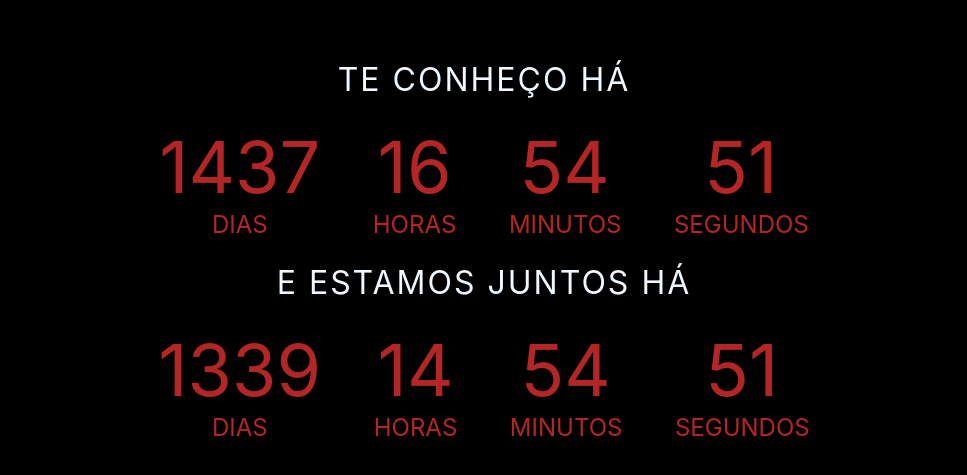
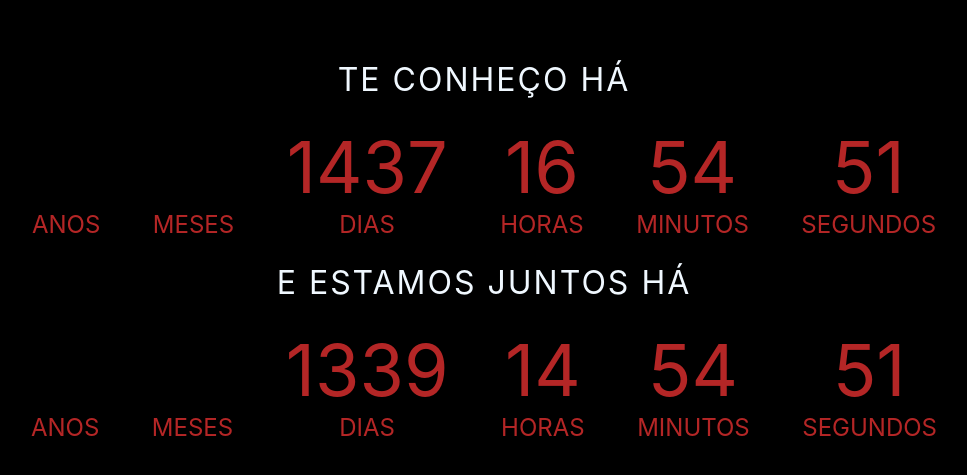
Before and after one commit to douglassouzag/ndayswithyou, a plain HTML site: page index.html in a window 1280 px wide. Shown: the part 137-612 px from the top of the page, without its empty margins (156-1123 px from the left). Drawn offline with Linux system fonts and the light colour scheme.

Commit message:
Update index.html

```diff
--- a/index.html
+++ b/index.html
@@ -12,6 +12,8 @@
             <h1 id="headline">Te conheço há</h1>
             <div class="days_meet" id="countdown">
                 <ul>
+                    <li><span id="years_meet"></span>anos</li>
+                    <li><span id="months_meet"></span>meses</li>
                     <li><span id="days_meet"></span>dias</li>
                     <li><span id="hours_meet"></span>horas</li>
                     <li><span id="minutes_meet"></span>minutos</li>
@@ -21,6 +23,8 @@
             <h1 id="headline">E estamos juntos há</h1>
             <div class="days_proposal" id="countdown2">
                 <ul>
+                    <li><span id="years_proposal"></span>anos</li>
+                    <li><span id="months_proposal"></span>meses</li>
                     <li><span id="days_proposal"></span>dias</li>
                     <li><span id="hours_proposal"></span>horas</li>
                     <li><span id="minutes_proposal"></span>minutos</li>
```
